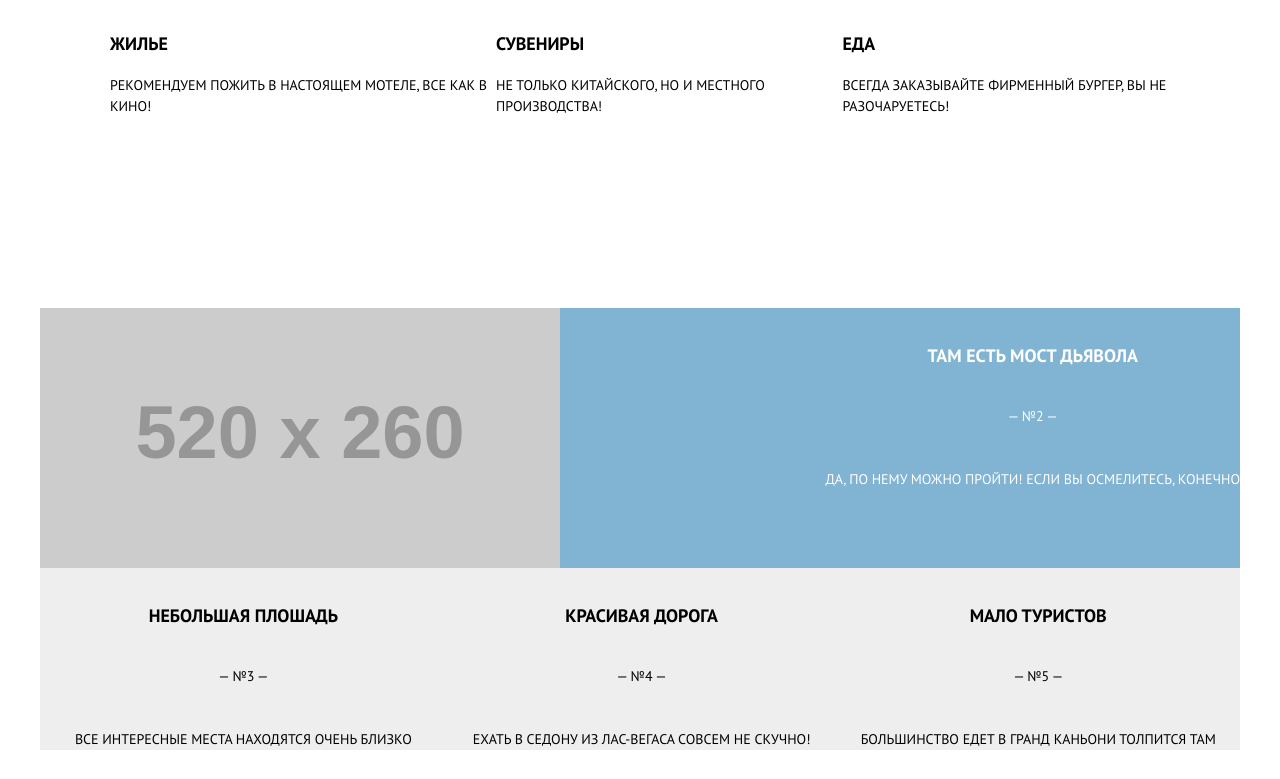
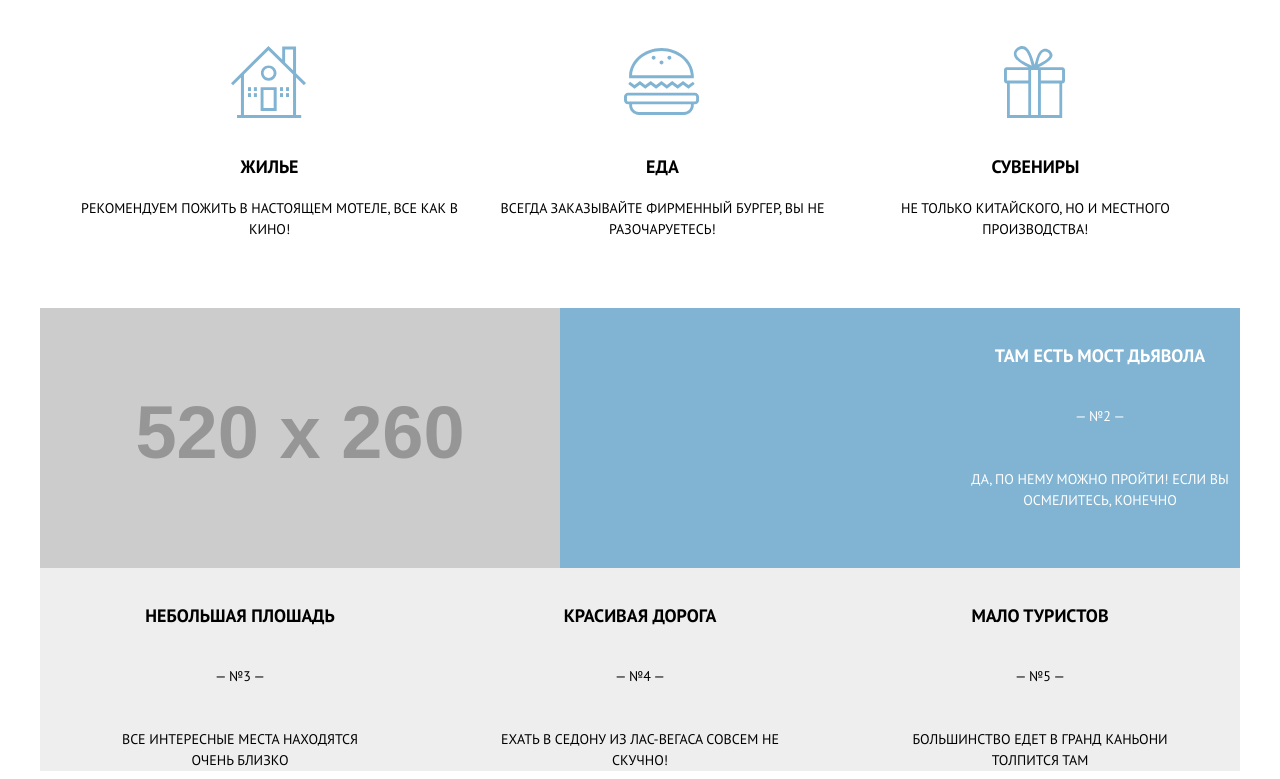
Before and after one commit to NailBrain13/1652405-sedona-22, a website: page source/index.html in a window 1280 px wide. Shown: the part 980-1759 px from the top of the page. Drawn offline with nearby package versions, Linux system fonts and the light colour scheme; files that its build step writes are made by us from their sources; placeholder pictures from the web are drawn by us; files whose address does not match are found by name.

Commit message:
Декоративные элементы главной

```diff
--- a/source/sass/blocks/advantages.scss
+++ b/source/sass/blocks/advantages.scss
@@ -1,3 +1,26 @@
+.advantages {
+  position: relative;
+
+  &::before {
+    content: "";
+    position: absolute;
+    width: 100%;
+    height: 30px;
+    top: 0;
+    left: 0;
+    background-image: url("../img/triangel-reverse.svg");
+    background-repeat: no-repeat;
+    background-position: center;
+    background-size: 100% 100%;
+  }
+
+  @media (min-width: $tablet-width) {
+    &::before {
+      display: none;
+    }
+  }
+}
+
 .advantages__list {
   @include list-reset;
   background-color: $blue;
@@ -10,7 +33,17 @@
 }
 
 .advantages__item {
+  margin: 0 auto;
+  width: 100%;
   background-color: $grey-decor;
+
+  &--small:not(:last-child) {
+    border-bottom: 1px solid $decor-line;
+
+    @media (min-width: $tablet-width) {
+      border-bottom: none;
+    }
+  }
 
   &--full {
     background-color: $blue;
@@ -48,7 +81,8 @@
 }
 
 .advantages__description {
-  margin: 0;
+  margin: 0 auto;
+  width: 280px;
   font-weight: 400;
   font-size: 14px;
   line-height: 21px;
--- a/source/sass/blocks/intro.scss
+++ b/source/sass/blocks/intro.scss
@@ -6,12 +6,36 @@
   background-position: center;
   background-size: 100% 100%;
   padding-top: 90px;
+  position: relative;
+
+  &::after {
+    position: absolute;
+    content: "";
+    width: 100%;
+    height: 57px;
+    bottom: 0;
+    left: 0;
+    background-image: url("../img/intro-triangle.svg");
+    background-position: center;
+    background-size: 100% 100%;
+  }
 
   @media (min-width: $tablet-width) {
     background-image: url("../img/back-desktop.jpg");
     height: 518px;
     background-size: cover;
     padding-top: 77px;
+
+    &::after {
+      height: 60px;
+      width: 100%;
+    }
+  }
+
+  @media (min-width: $desktop-width) {
+    &::after {
+      width: 1200px;
+    }
   }
 }
 
--- a/source/sass/blocks/recommends.scss
+++ b/source/sass/blocks/recommends.scss
@@ -16,10 +16,92 @@
   @media (min-width: $tablet-width) {
     display: flex;
     justify-content: space-between;
+    padding: 158px 31px 60px 36px;
     height: 330px;
   }
 }
 
+
+.recommends__item {
+  position: relative;
+
+  @media (min-width: $tablet-width) {
+    text-align: center;
+
+    &--souvenir {
+      order: 3;
+    }
+  }
+
+  &--house::before {
+    position: absolute;
+    content: "";
+    top: -10px;
+    left: -48px;
+    width: 32px;
+    height: 38px;
+    background-repeat: no-repeat;
+    background-position: center;
+    background-image: url("../img/icons/index-icons/icon-house.svg");
+
+    @media (min-width: $tablet-width) {
+      width: 75px;
+      height: 72px;
+      top: -90px;
+      left: 90px;
+    }
+
+    @media (min-width: $desktop-width) {
+      left: 155px;
+    }
+  }
+
+  &--souvenir::before {
+    position: absolute;
+    content: "";
+    top: -10px;
+    left: -48px;
+    width: 32px;
+    height: 38px;
+    background-repeat: no-repeat;
+    background-position: center;
+    background-image: url("../img/icons/index-icons/icon-gift.svg");
+
+    @media (min-width: $tablet-width) {
+      width: 75px;
+      height: 72px;
+      top: -90px;
+      left: 90px;
+    }
+
+    @media (min-width: $desktop-width) {
+      left: 135px;
+    }
+  }
+
+  &--food::before {
+    position: absolute;
+    content: "";
+    top: -10px;
+    left: -48px;
+    width: 32px;
+    height: 38px;
+    background-repeat: no-repeat;
+    background-position: center;
+    background-image: url("../img/icons/index-icons/icon-burger.svg");
+
+    @media (min-width: $tablet-width) {
+      width: 75px;
+      height: 72px;
+      top: -90px;
+      left: 90px;
+    }
+
+    @media (min-width: $desktop-width) {
+      left: 161px;
+    }
+  }
+}
 
 .recommends__title {
   font-weight: 700;
```
